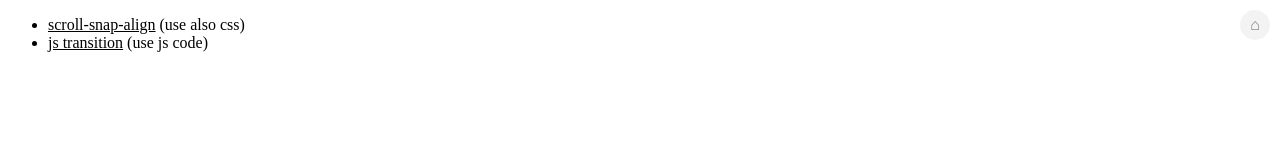
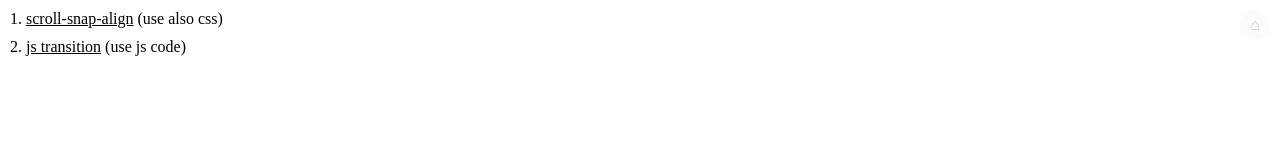
Before and after one commit to ArsenZar/soft-scroll-slider, a plain HTML site: page index.html in a window 1280 px wide. Drawn offline with Linux system fonts and the light colour scheme.

Commit message:
0.4v fix button home

```diff
--- a/index.html
+++ b/index.html
@@ -15,8 +15,8 @@
         </ul>
     </nav>
     <ul class="list">
-        <li><a href="dtos/1.html">scroll-snap-align</a> (use also css)</li>
-        <li><a href="dtos/2.html">js transition</a> (use js code)</li>
+        <li>1. <a href="dtos/1.html">scroll-snap-align</a> (use also css)</li>
+        <li>2. <a href="dtos/2.html">js transition</a> (use js code)</li>
     </ul>
 </body>
 
--- a/style.css
+++ b/style.css
@@ -1,3 +1,8 @@
+* {
+    margin: 0;
+    padding: 0;
+    box-sizing: border-box;
+}
 .list a {
     color: black;
 }
@@ -7,8 +12,8 @@ nav li {
     background-color: rgba(0, 0, 0, 0.094);
     padding: 5px;
     border-radius: 50px;
-    width: 20px;
-    height: 20px;
+    width: 30px;
+    height: 30px;
     display: flex;
     align-items: center;
     text-align: center;
@@ -17,10 +22,15 @@ nav li {
     position: absolute;
     right: 10px;
     top: 10px;
-    opacity: .5;
+    opacity: .2;
+    z-index: 99999;
 }
 
 nav a {
     text-decoration: none;
     color: black;
 }
+.list li{
+    list-style-type: none;
+    margin: 10px;
+}
```
